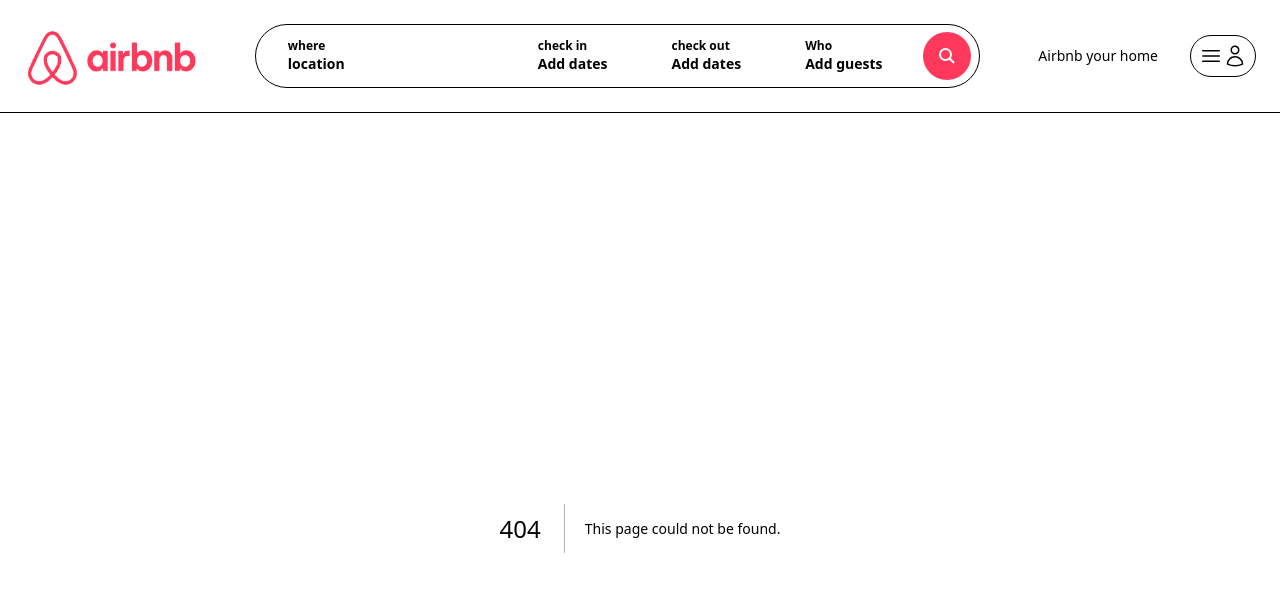
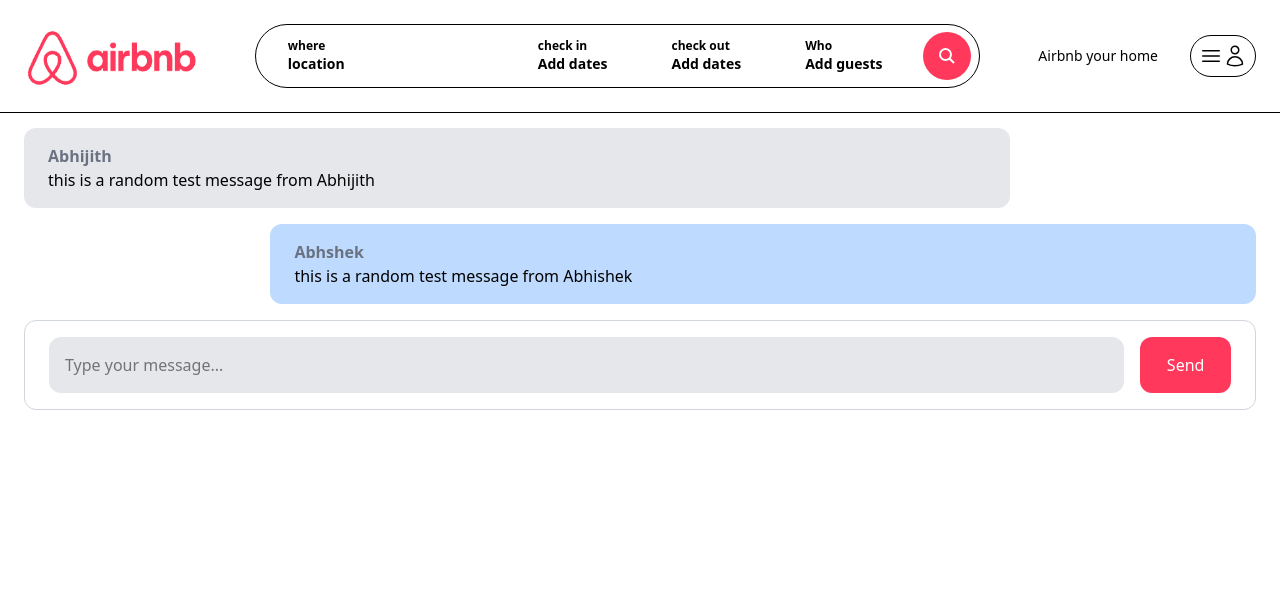
Before and after one commit to AbhishekKonnayil/airbnb-project, a Next.js app: page /inbox/1 in a window 1280 px wide. Before the commit this address had no page. Shown: the top 592 px of the page. Built offline with nearby package versions, Linux system fonts and the light colour scheme.

Commit message:
updated navbar popup

```diff
--- /dev/null
+++ b/app/components/forms/CustomButton.tsx
@@ -0,0 +1,17 @@
+interface CustomButtonProps {
+  label: string;
+  onClick: () => void;
+  className:string
+}
+
+const CustomButton: React.FC<CustomButtonProps> = ({ label,onClick,className }) => {
+  return (
+    <div onClick={onClick}
+
+       className={` bg-airbnb py-4 rounded-xl text-white hover:bg-airbnb-dark transition-colors cursor-pointer text-center ${className}`}>
+        {label}
+    </div>
+  );
+};
+
+export default CustomButton;
--- /dev/null
+++ b/app/components/inbox/Conversation.tsx
@@ -0,0 +1,12 @@
+import React from "react";
+
+const conversation = () => {
+  return (
+      <div className="border border-gray-300 py-4 px-6 rounded-xl cursor-pointer">
+        <p className="text-xl mb-6">Abhishek</p>
+        <p className="text-airbnb-dark">Go to Conversation</p>
+      </div>
+  );
+};
+
+export default conversation;
--- /dev/null
+++ b/app/components/inbox/ConversationDetails.tsx
@@ -0,0 +1,33 @@
+"use client";
+import CustomButton from "../forms/CustomButton";
+
+const ConversationDetails = () => {
+  return (
+    <>
+      <div className="max-h-[400px] overflow-auto flex flex-col space-y-4">
+        <div className="w-[80%] py-4 px-6 rounded-xl bg-gray-200">
+          <p className="font-bold text-gray-500">Abhijith</p>
+          <p>this is a random test message from Abhijith</p>
+        </div>
+        <div className="w-[80%] ml-[20%] py-4 px-6 rounded-xl bg-blue-200">
+          <p className="font-bold text-gray-500">Abhshek</p>
+          <p>this is a random test message from Abhishek</p>
+        </div>
+      </div>
+      <div className="mt-4 py-4 px-6 flex border border-gray-300 rounded-xl space-x-4 items-center">
+        <input
+          type="text"
+          placeholder="Type your message..."
+          className="bg-gray-200 w-full p-4 rounded-xl"
+        />
+        <CustomButton
+          label="Send"
+          onClick={() => console.log("clicked")}
+          className="w-[100px]"
+        />
+      </div>
+    </>
+  );
+};
+
+export default ConversationDetails;
--- /dev/null
+++ b/app/components/navbar/MenuLink.tsx
@@ -0,0 +1,20 @@
+import { on } from "node:stream";
+import React from "react";
+
+interface MenuLinkProps {
+  label: string;
+  onClick: () => void;
+}
+
+const MenuLink: React.FC<MenuLinkProps> = ({ label, onClick }) => {
+  return (
+    <div
+      onClick={onClick}
+      className="px-5 py-4 cursor-pointer hover:bg-gray-100 transition-colors"
+    >
+      {label}
+    </div>
+  );
+};
+
+export default MenuLink;
--- a/app/components/navbar/usernav.tsx
+++ b/app/components/navbar/usernav.tsx
@@ -1,9 +1,13 @@
-import React from "react";
+"use client";
+
+import { useState } from "react";
+import MenuLink from "./MenuLink";
 
 const UserNav = () => {
+  const [isOpen, setisOpen] = useState(false);
   return (
     <div className="border rounded-full inline-block p-2 relative ">
-      <button className="flex items-center">
+      <button onClick={() => setisOpen(!isOpen)} className="flex items-center hover:scale-75 cursor-pointer">
         <svg
           fill="none"
           viewBox="0 0 24 24"
@@ -31,6 +35,18 @@ const UserNav = () => {
           />
         </svg>
       </button>
+      {isOpen && (
+        <div className="absolute w-[220px] shadow-md top-[60px] right-0 bg-white rounded-xl flex flex-col">
+          <MenuLink
+            label="Log in"
+            onClick={() => console.log("login successfully")}
+          />
+          <MenuLink
+            label="Sign up"
+            onClick={() => console.log("Sign up successfully")}
+          />
+        </div>
+      )}
     </div>
   );
 };
--- /dev/null
+++ b/app/inbox/[id]/page.tsx
@@ -0,0 +1,12 @@
+import ConversationDetails from "@/app/components/inbox/ConversationDetails";
+import React from "react";
+
+const ConversationPage = () => {
+  return (
+    <main className="max-w-[1500px] mx-auto px-6 pb-6">
+      <ConversationDetails />
+    </main>
+  );
+};
+
+export default ConversationPage;
--- /dev/null
+++ b/app/inbox/page.tsx
@@ -0,0 +1,16 @@
+import React from "react";
+import Conversation from "../components/inbox/Conversation";
+
+const Inbox = () => {
+  return (
+    <main className="max-w-[1500px] mx-auto px-6 pb-6 space-y-4 ">
+      <h1 className="text-2xl my-6">Inbox</h1>
+
+      <Conversation/>
+      <Conversation/>
+      <Conversation/>
+    </main>
+  );
+};
+
+export default Inbox;
```
